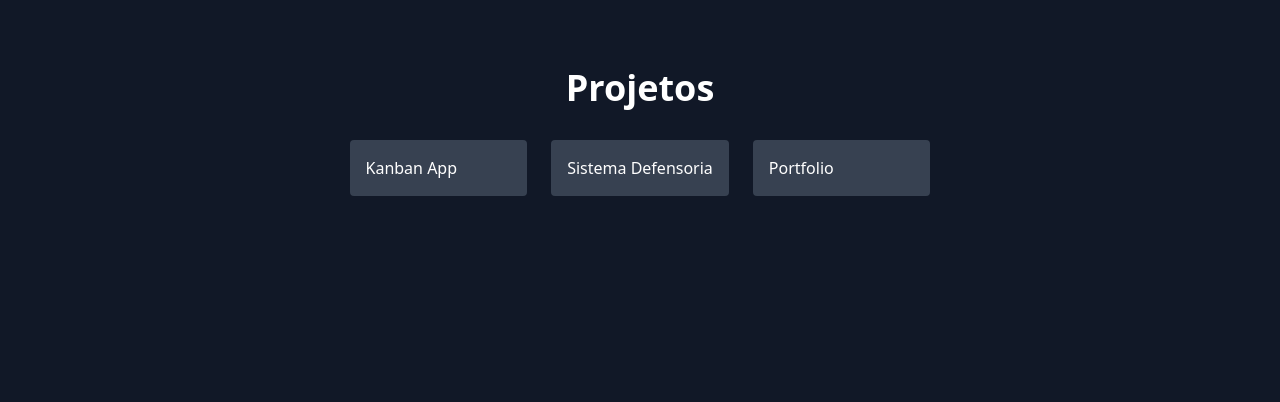
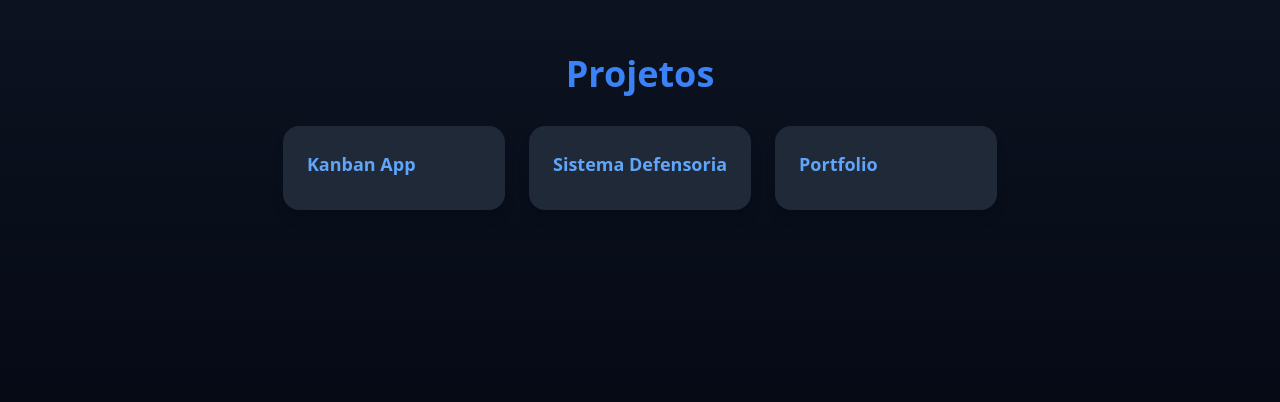
Before and after one commit to Yrmih/portfolio-web, a Next.js app: page / in a window 1280 px wide. Shown: the part 2938-3340 px from the top of the page. Built offline with nearby package versions, Linux system fonts and the light colour scheme.

Commit message:
feat: adicionar animações ao componente Projects e atualizar título do componente Skills

```diff
--- a/src/sections/Projects.tsx
+++ b/src/sections/Projects.tsx
@@ -1,20 +1,54 @@
-// src/sections/Projects.tsx
+"use client";
+
+import { motion } from "framer-motion";
+
 export default function Projects({ id }: { id: string }) {
   const projects = [
     { name: "Kanban App", link: "#" },
     { name: "Sistema Defensoria", link: "#" },
     { name: "Portfolio", link: "#" },
   ];
+
   return (
-    <section id={id} className="min-h-screen flex flex-col justify-center items-center p-8">
-      <h2 className="text-4xl font-bold mb-8">Projetos</h2>
-      <div className="grid md:grid-cols-3 gap-6">
-        {projects.map((project) => (
-          <a key={project.name} href={project.link} className="p-4 bg-gray-700 rounded hover:bg-gray-600">
-            {project.name}
-          </a>
+    <section
+      id={id}
+      className="min-h-screen flex flex-col justify-center items-center p-8 bg-gradient-to-b from-gray-900 to-gray-950 text-gray-100"
+    >
+      <motion.h2
+        className="text-4xl font-bold mb-8 text-blue-500"
+        initial={{ opacity: 0, y: -40 }}
+        whileInView={{ opacity: 1, y: 0 }}
+        viewport={{ once: false, amount: 0.2 }}
+        transition={{ duration: 0.6, ease: "easeOut" }}
+      >
+        Projetos
+      </motion.h2>
+
+      <motion.div
+        className="grid md:grid-cols-3 gap-6"
+        initial={{ opacity: 0, y: 60 }}
+        whileInView={{ opacity: 1, y: 0 }}
+        viewport={{ once: false, amount: 0.2 }}
+        transition={{ duration: 0.8, ease: "easeOut" }}
+      >
+        {projects.map((project, index) => (
+          <motion.a
+            key={project.name}
+            href={project.link}
+            className="p-6 bg-gray-800 rounded-2xl shadow-lg hover:bg-gray-700 transition-all"
+            whileHover={{ scale: 1.05 }}
+            whileTap={{ scale: 0.98 }}
+            initial={{ opacity: 0, y: 30 }}
+            whileInView={{ opacity: 1, y: 0 }}
+            viewport={{ once: false }}
+            transition={{ delay: index * 0.2, duration: 0.5 }}
+          >
+            <h3 className="text-lg font-semibold text-blue-400 mb-2">
+              {project.name}
+            </h3>
+          </motion.a>
         ))}
-      </div>
+      </motion.div>
     </section>
   );
 }
--- a/src/sections/Skills.tsx
+++ b/src/sections/Skills.tsx
@@ -48,7 +48,7 @@ export default function Skills({ id }: SkillsProps) {
       id={id}
       className="min-h-screen flex flex-col justify-center items-center p-8 bg-gray-900 text-white"
     >
-      <h2 className="text-4xl font-bold mb-8">Skills</h2>
+      <h2 className="text-4xl font-bold mb-8 text-blue-500">Minhas Stacks</h2>
 
       <motion.div
         variants={container}
```
